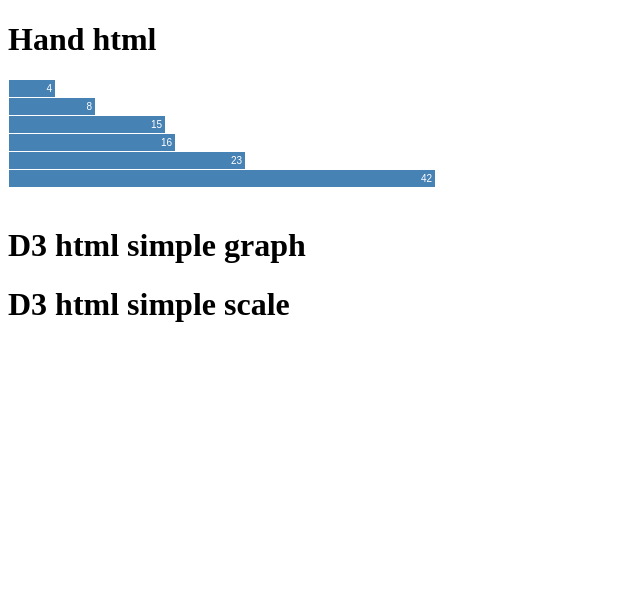
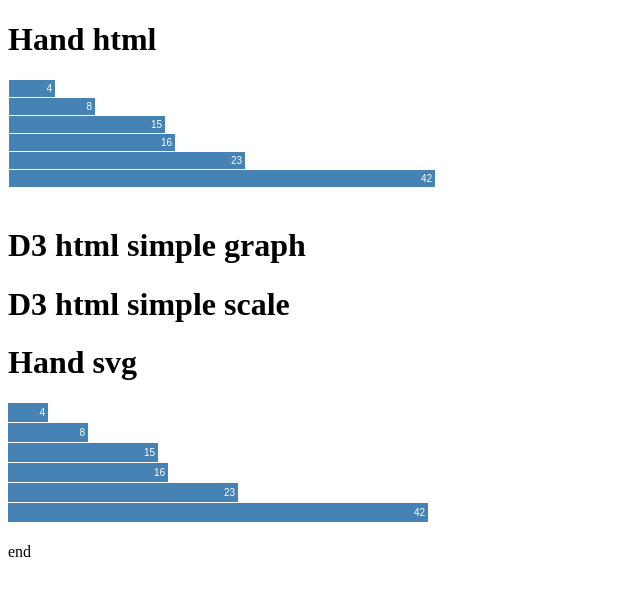
Before and after one commit to roschart/D3-Tips-and-Tricks-Training, a website: page public/index.html in a window 1280 px wide. Shown: the whole page, without its empty margins (0-640 px from the left). Drawn offline with Linux system fonts and the light colour scheme.

Commit message:
Add handy svg horizontal graph

```diff
--- a/public/index.html
+++ b/public/index.html
@@ -8,8 +8,17 @@
     font: 10px sans-serif;
     text-align: right;
     padding: 3px;
+  }
+.chart rect {
+  fill: steelblue;
+}
+.chart text {
+  fill: white;
+  font: 10px sans-serif;
+  text-anchor: end;
+}
 
-  }
+
 </style>
 
 <body>
@@ -23,10 +32,41 @@
     <div style="width: 420px;">42</div>
   </div>
   <br>
+
   <h1>D3 html simple graph</h1>
   <div id="simple" class="chart"></div>
+
   <h1>D3 html simple scale</h1>
   <div id="scale" class="chart"></div>
+
+  <h1>Hand svg</h1>
+  <svg class="chart" width="420" height="120">
+    <g transform="translate(0,0)">
+      <rect width="40" height="19"></rect>
+      <text x="37" y="9.5" dy=".35em">4</text>
+    </g>
+    <g transform="translate(0,20)">
+      <rect width="80" height="19"></rect>
+      <text x="77" y="9.5" dy=".35em">8</text>
+    </g>
+    <g transform="translate(0,40)">
+      <rect width="150" height="19"></rect>
+      <text x="147" y="9.5" dy=".35em">15</text>
+    </g>
+    <g transform="translate(0,60)">
+      <rect width="160" height="19"></rect>
+      <text x="157" y="9.5" dy=".35em">16</text>
+    </g>
+    <g transform="translate(0,80)">
+      <rect width="230" height="19"></rect>
+      <text x="227" y="9.5" dy=".35em">23</text>
+    </g>
+    <g transform="translate(0,100)">
+      <rect width="420" height="19"></rect>
+      <text x="417" y="9.5" dy=".35em">42</text>
+    </g>
+
+  <p>end</p>
   <script src="bundle.js"></script>
   <script src="//localhost:9091"></script>
 </body>
```
